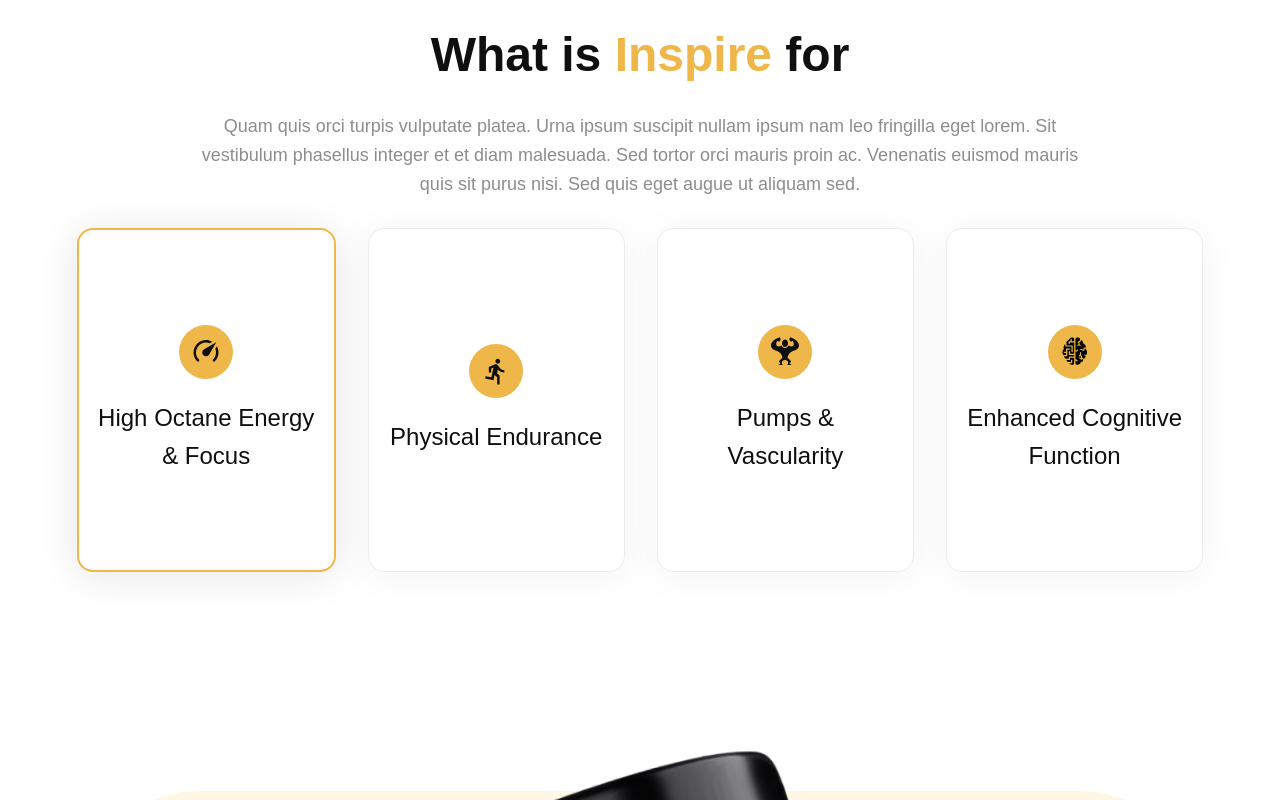
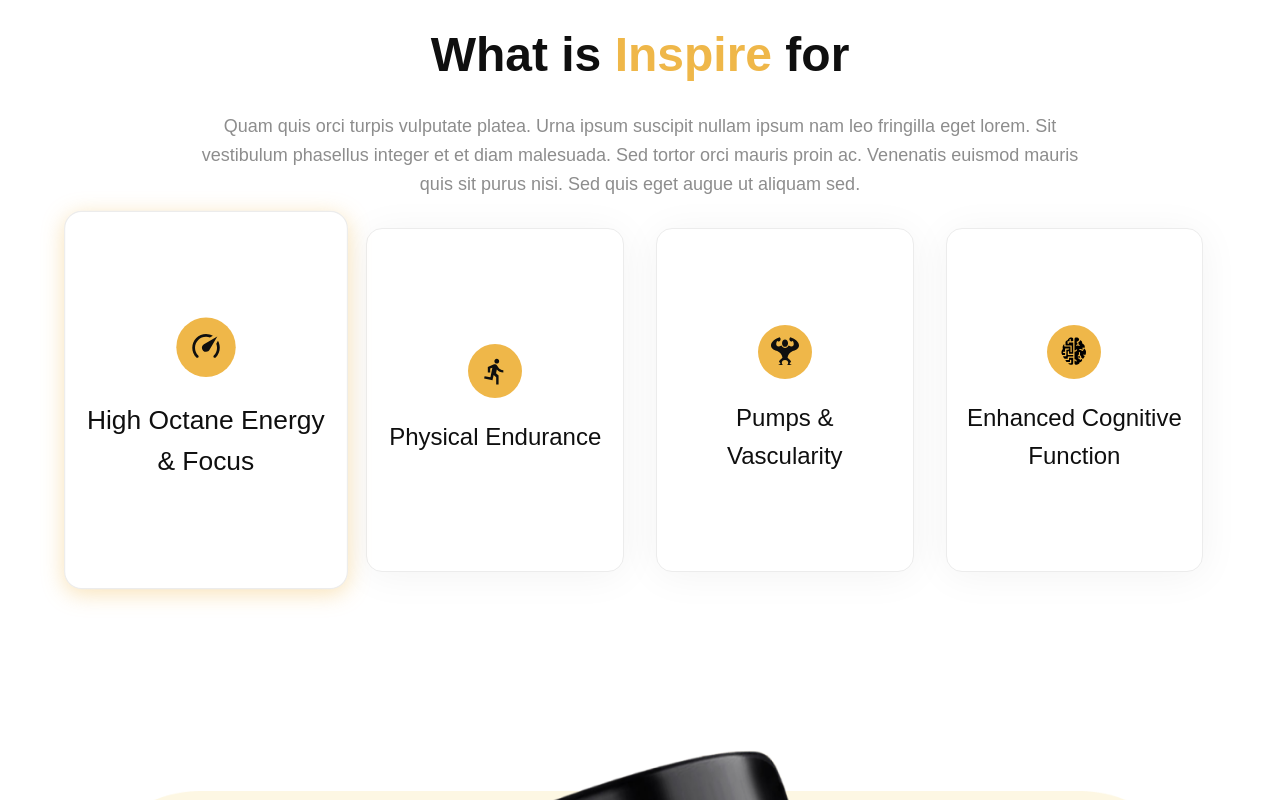
Before and after one commit to UbaidullahMOmer/inspireFrontend, a React (Create React App) app: page / in a window 1280 px wide. In both pictures the pointer is over the element 205 px from the left and 1357 px from the top of the page. Shown: the part 957-1757 px from the top of the page. Built offline with nearby package versions, Linux system fonts and the light colour scheme.

Commit message:
Update ourInspiration.css

```diff
--- a/src/components/homeComponents/ourInspiration.css
+++ b/src/components/homeComponents/ourInspiration.css
@@ -71,8 +71,8 @@
             }
         }
         .our_inspiration_card:hover {
-            border: 2px solid #EFB749;
-            box-shadow: 0px 4px 40px 0px rgba(0, 0, 0, 0.1);
+            box-shadow: 0px 4px 20px 0px rgba(239, 183, 73, 0.4);
+            transform: scale(1.1);
             cursor: pointer;
         }
     }
```
